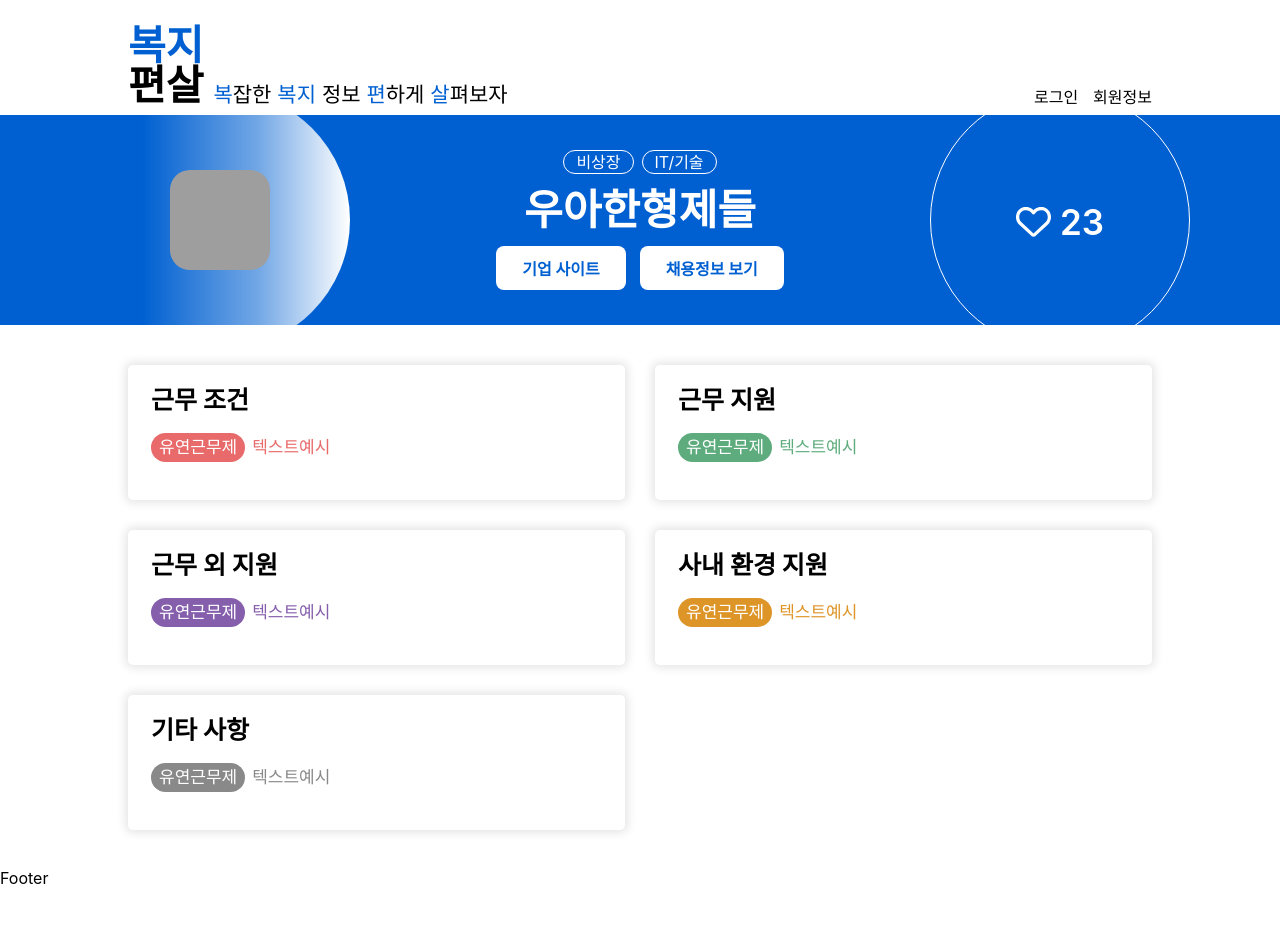
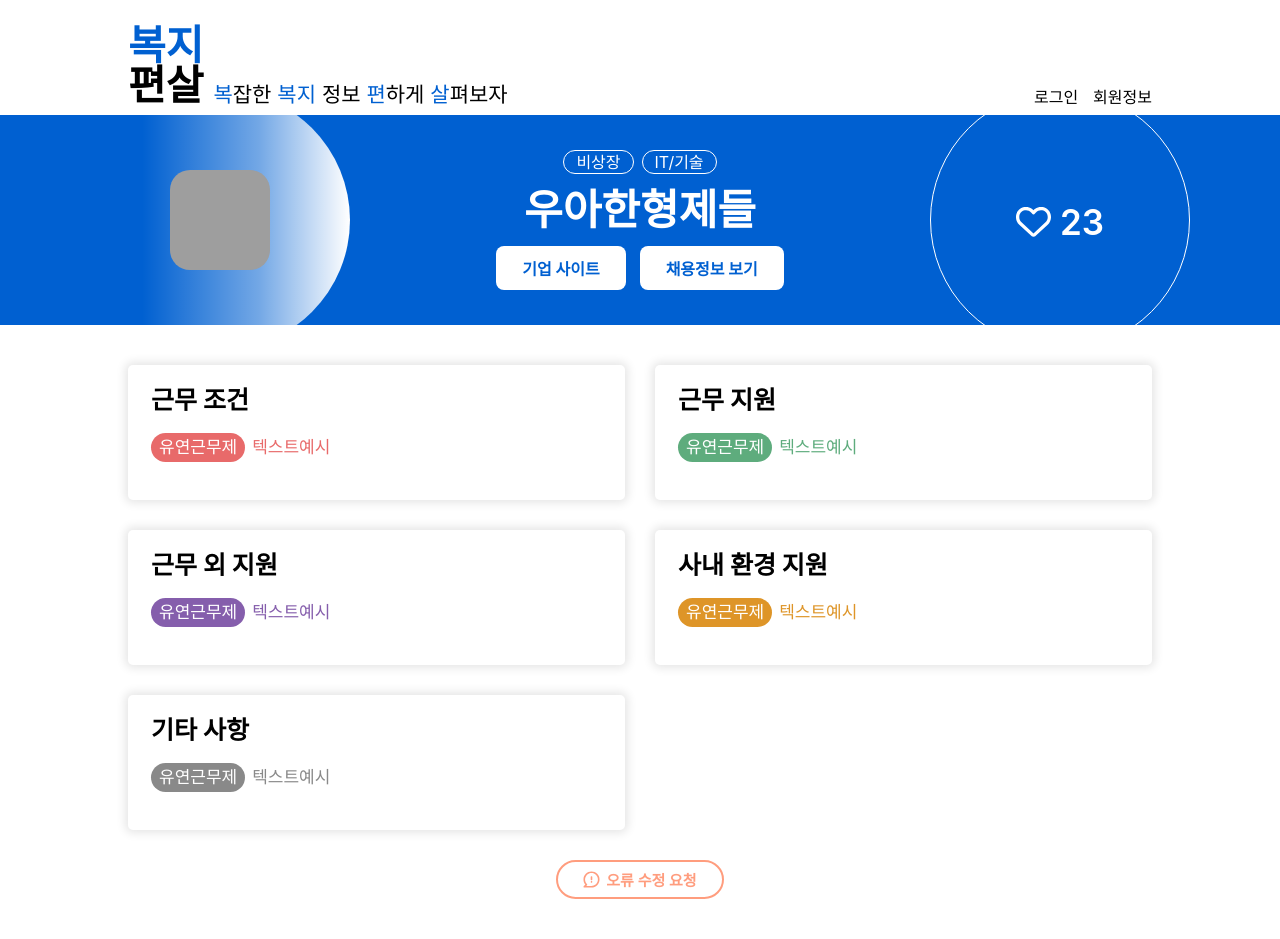
Before and after one commit to jinyun3075/bokjips, a Next.js app: page /corp/1 in a window 1280 px wide. Shown: the top 939 px of the page. Before the commit the page ends 888 px from the top, so only its background shows below. Built offline with nearby package versions, Linux system fonts and the light colour scheme; grey boxes are pictures that could not be loaded; a web font is replaced by a local one.

Commit message:
:sparkles: 회사  수정 요청 버튼 구현

```diff
--- a/src/pages/corp/[id].jsx
+++ b/src/pages/corp/[id].jsx
@@ -32,6 +32,10 @@
           kind="etc"
         />
       </Details>
+      <ReportBtn type="button">
+      <img src="/images/icons/msg-exclam.svg" />
+        오류 수정 요청
+      </ReportBtn>
     </Contents>
   </>
   )
@@ -54,3 +58,24 @@
     flex-direction: column;
   } ;
 `;
+
+const ReportBtn = styled.button`
+  display: flex;
+  align-items: center;
+  gap: 6px;
+  margin: 30px auto;
+  padding: 7px 25px;
+  background-color: #fff;
+  color: #FF3D00;
+  font-size: 15px;
+  font-weight: 600;
+  border: 2px solid #FF3D00;
+  border-radius: 20px;
+  opacity: .5;
+  img {
+    width: 17px;
+  }
+  &:hover {
+    opacity: 1;
+  }
+`;
```
Also changed, not shown: public/images/icons/msg-exclam.svg (added).
